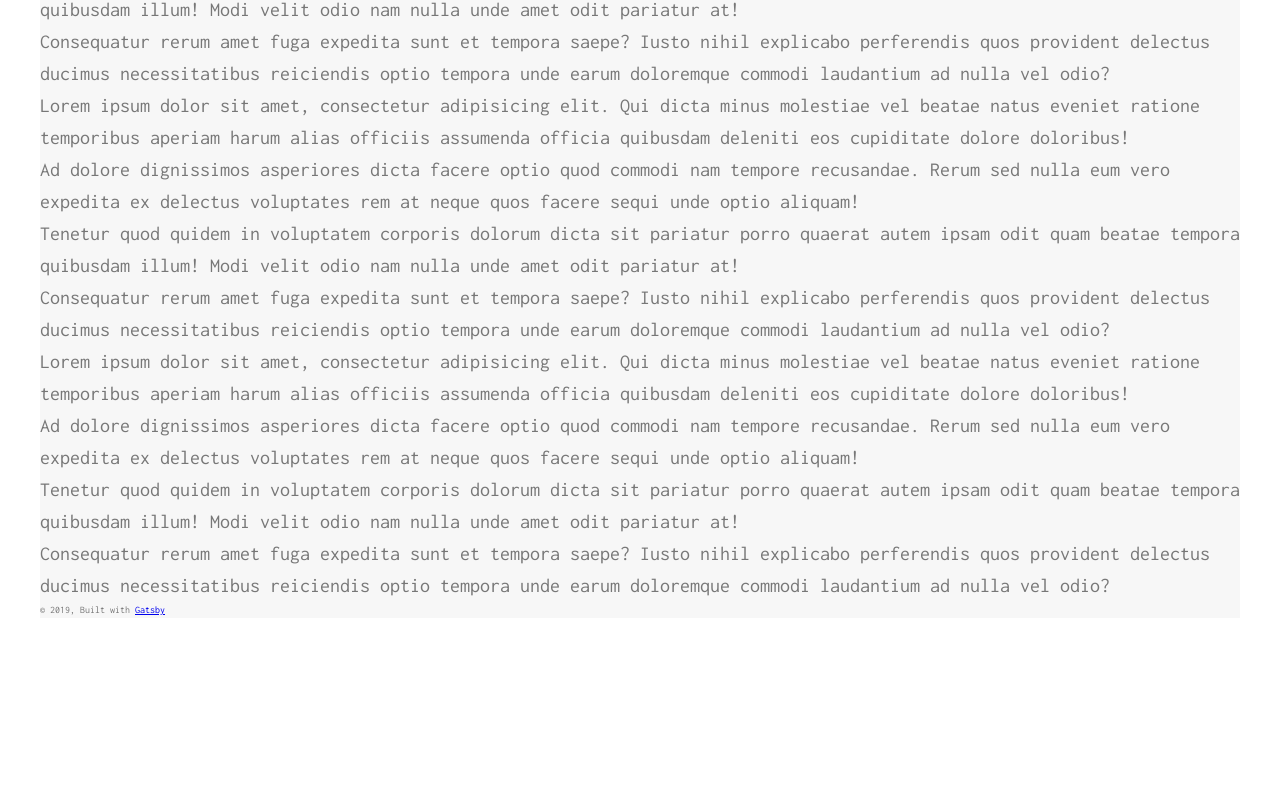
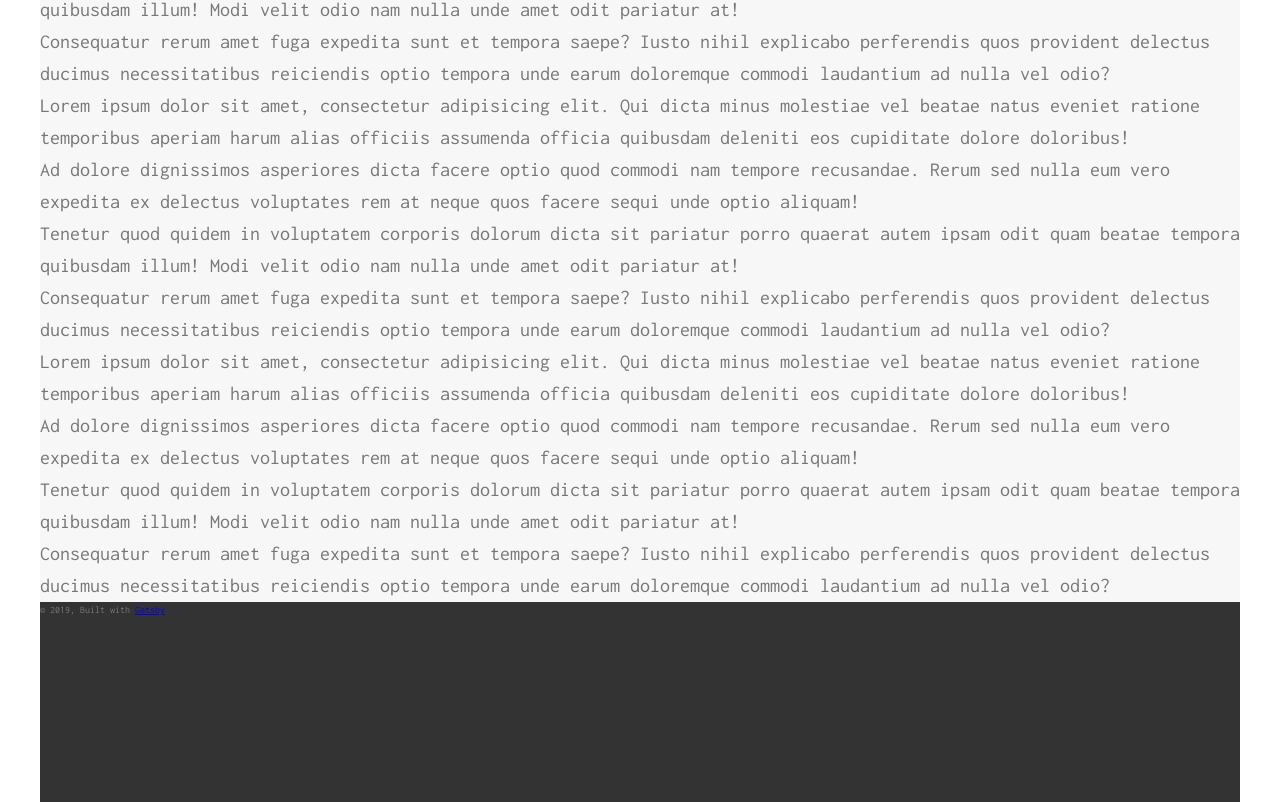
Before and after one commit to renars-ozols/gatsby-blog, a Gatsby site: page /page-2 in a window 1280 px wide. Shown: the part 792-1594 px from the top of the page. Before the commit the page ends 1410 px from the top, so only its background shows below. Built offline with nearby package versions, Linux system fonts and the light colour scheme; Gatsby itself is replaced by a stand-in of ours.

Commit message:
created footer component and added to layout

```diff
--- /dev/null
+++ b/src/components/footer/footer.js
@@ -0,0 +1,13 @@
+import React from 'react'
+
+import {StyledFooter} from './footer.styles'
+
+const Footer = () => (
+    <StyledFooter>
+        © {new Date().getFullYear()}, Built with
+        {` `}
+        <a href="https://www.gatsbyjs.org">Gatsby</a>
+    </StyledFooter>
+)
+
+export default Footer
--- /dev/null
+++ b/src/components/footer/footer.styles.js
@@ -0,0 +1,6 @@
+import styled from 'styled-components'
+
+export const StyledFooter = styled.footer`
+    height: 20rem;
+    background-color: ${props => props.theme.colors.black};
+`
--- a/src/layouts/index.js
+++ b/src/layouts/index.js
@@ -10,8 +10,9 @@ import { useStaticQuery, graphql } from "gatsby"
 
 import { ThemeProvider } from "styled-components"
 import { theme } from "../themes/theme"
+import GlobalStyles from "../utils/global.styles"
 import Header from "../components/header/header"
-import GlobalStyles from "../utils/global.styles"
+import Footer from '../components/footer/footer'
 
 const Layout = ({ children }) => {
   const data = useStaticQuery(graphql`
@@ -37,11 +38,7 @@ const Layout = ({ children }) => {
         >
           <Header siteTitle={data.site.siteMetadata.title} />
           <main>{children}</main>
-          <footer>
-            © {new Date().getFullYear()}, Built with
-            {` `}
-            <a href="https://www.gatsbyjs.org">Gatsby</a>
-          </footer>
+          <Footer/>
         </div>
       </>
     </ThemeProvider>
```
